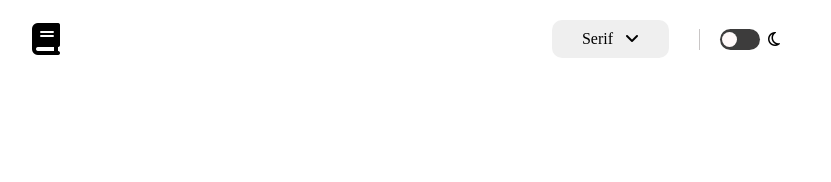
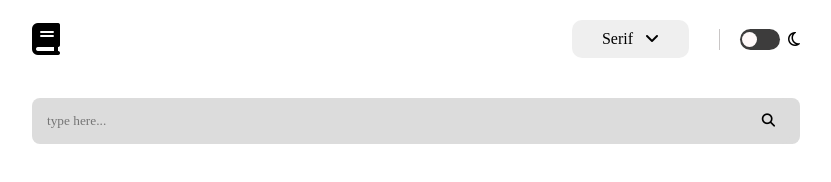
Before and after one commit to Robinho1997/Dictionary-web-app, a plain HTML site: page index.html in a window 1280 px wide. Shown: the whole page, without its empty margins (224-1055 px from the left). Drawn offline with Linux system fonts and the light colour scheme.

Commit message:
added input field and search button

```diff
--- a/index.html
+++ b/index.html
@@ -15,19 +15,17 @@
 <body>
     <nav class="navbar">
         <i class="fa-solid fa-book book-icon fa-2xl"></i>
-
         <div class="dropdown">
             <button id="dropdown-btn" class="dropbtn">
-               Serif
+                Serif
                 <i class="fa-solid fa-angle-down"></i>
             </button>
             <div id="myDropdown" class="dropdown-content">
-              <a id="serif">Serif</a>
-              <a id="sans-serif">Sans Serif</a>
-              <a id="monospace">Monospace</a>
+                <a id="serif">Serif</a>
+                <a id="sans-serif">Sans Serif</a>
+                <a id="monospace">Monospace</a>
             </div>
-          </div>
-
+        </div>
         <div class="dark-mode-container">
             <label class="switch">
                 <input id="checkbox" type="checkbox">
@@ -35,8 +33,17 @@
             </label>
             <i class="fa-regular fa-moon"></i>
         </div>
+    </nav>
 
-    </nav>
+    <div id="search-div">
+        <input id="search-input" type="text" placeholder="type here...">
+        <button id="search-btn">
+            <i class="fa-solid fa-magnifying-glass"></i>
+        </button>
+    </div>
+
+
+
 
     <script src="script.js"></script>
 </body>
--- a/style.css
+++ b/style.css
@@ -22,7 +22,7 @@ body {
     margin-inline: 20%;
     justify-content: end;
     gap: 30px;
-    padding: 20px;
+    padding-block: 20px;
     align-items: center;
 
 }
@@ -38,11 +38,48 @@ body {
     padding-left: 20px;
     display: flex;
     align-items: center;
+    justify-content: space-between;
     gap: 8px;
+
 }
 
 
 
+/**
+*! Input Search Element styles here
+**/
+
+#search-div {
+    position: relative;
+  margin-top: 20px;
+    margin-inline: 20%;
+}
+
+
+#search-input {
+
+    width: 100%;
+   background-color: gainsboro;
+   border: none;
+   padding: 15px;
+   border-radius: 8px;
+
+}
+
+#search-input:focus {
+    outline: none;
+}
+
+#search-btn {
+    position: absolute;
+    padding: 15px;
+    right: 10px;
+    border: none;
+    background-color: gainsboro;
+  border-top-right-radius: 8px;
+  border-bottom-right-radius: 8px;
+  cursor: pointer;
+}
 
 
 
@@ -153,7 +190,7 @@ input:checked+.slider:before {
 /* Dropdown button on hover & focus */
 .dropbtn:hover,
 .dropbtn:focus {
-    background-color: grey;
+    background-color: rgb(214, 212, 212);
 }
 
 /* The container <div> - needed to position the dropdown content */
@@ -178,6 +215,7 @@ input:checked+.slider:before {
     padding: 12px 16px;
     text-decoration: none;
     display: block;
+    cursor: pointer;
 }
 
 /* Change color of dropdown links on hover */
```
